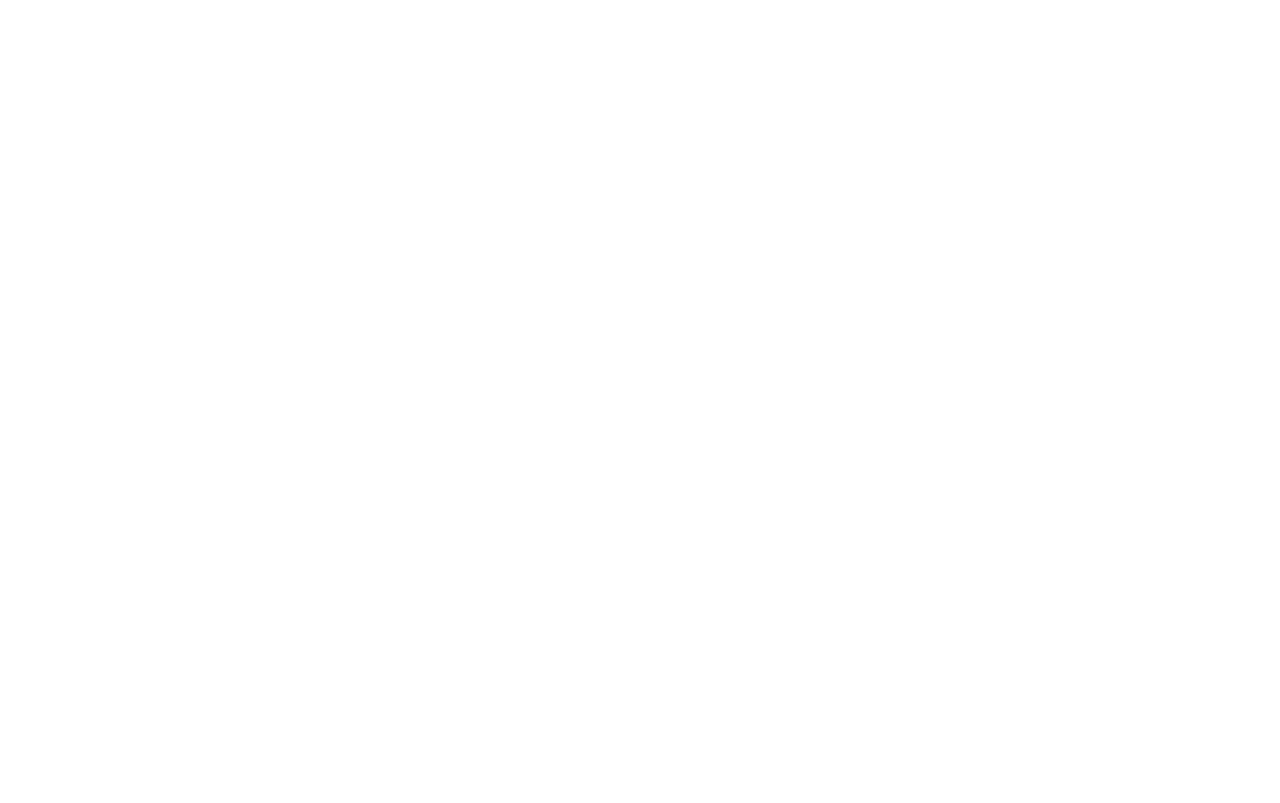
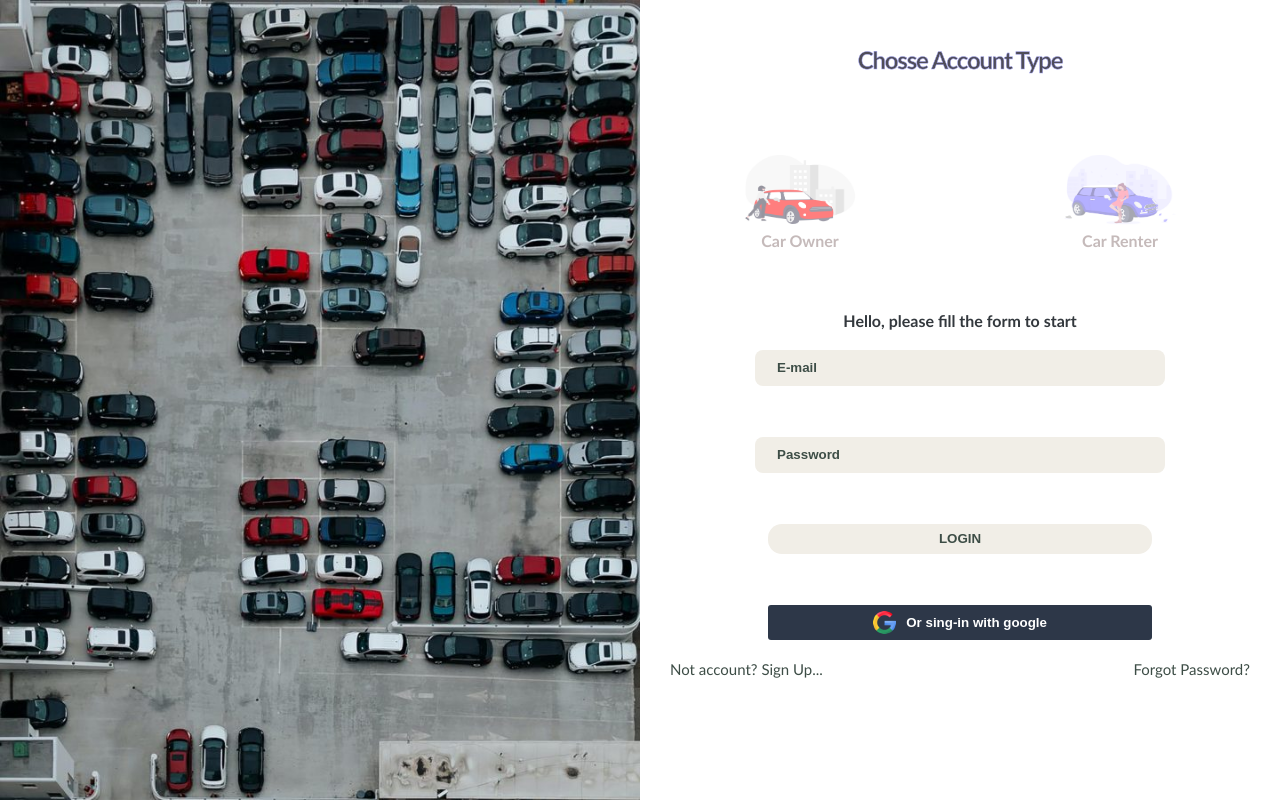
Before and after one commit to Jorgeosky/proyecto-rac, a React (Create React App) app: page /signin in a window 1280 px wide. Before the commit this address had no page. Built offline with nearby package versions, Linux system fonts and the light colour scheme.

Commit message:
create components and structure

```diff
--- /dev/null
+++ b/src/components/typeuser.js
@@ -0,0 +1,82 @@
+import React, { useState } from 'react';
+
+let type = '';
+const Aux1 = {
+  width: '100%',
+  height: '100%',
+  borderRadius: '10px',
+  opacity: '1',
+  color: '#8c7777',
+  textAlign: 'center',
+  margin: '0',
+};
+
+const Aux2 = {
+  width: '70%',
+  height: '70%',
+  borderRadius: '10px',
+  opacity: '0.5',
+  color: '#8c7777',
+  textAlign: 'center',
+  margin: '0',
+};
+
+export default function TypeUser() {
+  console.log(type);
+
+
+  let [image1, setImage1] = useState(0);
+  let [image2, setImage2] = useState(0);
+
+  let ImageCar1 = Aux2;
+  let ImageCar2 = Aux2;
+
+  if (image1 === 1) {
+    ImageCar1 = Aux1;
+    ImageCar2 = Aux2;
+  }
+  if (image2 === 1) {
+    ImageCar1 = Aux2;
+    ImageCar2 = Aux1;
+  }
+  return (
+    <>
+      <div class="Up">
+        <h2>Chosse Account Type</h2>
+        <div class="TypeUser">
+          <div
+            class="Icon"
+            onClick={() => {
+              type = 'Owner';
+              if (image1 === 0) {
+                setImage1(image1 + 1);
+              }
+              if (image2 === 1) {
+                setImage2(image2 - 1);
+              }
+            }}
+          >
+            <img style={ImageCar1} src="Login-2.png" alt="img1" />
+            <h4 style={ImageCar1}>Car Owner</h4>
+          </div>
+          <div
+            class="Icon"
+            onClick={() => {
+              type = 'Renter';
+              if (image2 === 0) {
+                setImage2(image2 + 1);
+              }
+              if (image1 === 1) {
+                setImage1(image1 - 1);
+              }
+            }}
+          >
+            <img style={ImageCar2} src="Login-3.png" alt="img2" />
+            <h4 style={ImageCar2}>Car Renter</h4>
+          </div>
+        </div>
+      </div>
+      <input class="typecar" type="text" name="typecar" id="typecar" value={type}></input>
+    </>
+  );
+}
--- a/src/pages/Login.js
+++ b/src/pages/Login.js
@@ -1,88 +1,10 @@
-import React, { useState } from 'react';
+import React from 'react';
 import { Link } from 'react-router-dom';
+import TypeUser from '../components/typeuser';
 
 let type = '';
 
-const Aux1 = {
-  width: '100%',
-  height: '100%',
-  borderRadius: '10px',
-  opacity: '1',
-  color: '#8c7777',
-  textAlign: 'center',
-  margin: '0',
-};
-
-const Aux2 = {
-  width: '70%',
-  height: '70%',
-  borderRadius: '10px',
-  opacity: '0.5',
-  color: '#8c7777',
-  textAlign: 'center',
-  margin: '0',
-};
-
-function TypeUser() {
-  let [image1, setImage1] = useState(0);
-  let [image2, setImage2] = useState(0);
-
-  let ImageCar1 = Aux2;
-  let ImageCar2 = Aux2;
-
-  if (image1 === 1) {
-    ImageCar1 = Aux1;
-    ImageCar2 = Aux2;
-  }
-  if (image2 === 1) {
-    ImageCar1 = Aux2;
-    ImageCar2 = Aux1;
-  }
-  return (
-    <>
-      <div class="Up">
-        <h2>Chosse Account Type</h2>
-        <div class="TypeUser">
-          <div
-            class="Icon"
-            onClick={() => {
-              type = 'Owner';
-              if (image1 === 0) {
-                setImage1(image1 + 1);
-              }
-              if (image2 === 1) {
-                setImage2(image2 - 1);
-              }
-            }}
-          >
-            <img style={ImageCar1} src="Login-2.png" alt="img1" />
-            <h4 style={ImageCar1}>Car Owner</h4>
-          </div>
-          <div
-            class="Icon"
-            onClick={() => {
-              type = 'Renter';
-              if (image2 === 0) {
-                setImage2(image2 + 1);
-              }
-              if (image1 === 1) {
-                setImage1(image1 - 1);
-              }
-            }}
-          >
-            <img style={ImageCar2} src="Login-3.png" alt="img2" />
-            <h4 style={ImageCar2}>Car Renter</h4>
-          </div>
-        </div>
-      </div>
-      <h4>
-        Hello{type === '' ? '' : ` Car ${type}`}, please fill the form to start
-      </h4>
-    </>
-  );
-}
-
-function Login() {
+export default function Login() {
   return (
     <div class="Login">
       <div class="Image">
@@ -90,7 +12,10 @@
       </div>
       <div class="Container">
         <form>
-          <TypeUser />
+          <TypeUser type={type} />
+          <h4>
+            Hello, please fill the form to start
+          </h4>
           <div class="Middle">
             <input type="email" name="email" id="email" placeholder="E-mail" />
             <input
@@ -122,5 +47,3 @@
     </div>
   );
 }
-
-export { Login };
--- /dev/null
+++ b/src/pages/Profile.js
@@ -0,0 +1,9 @@
+import React from 'react';
+
+export default function Profile() {
+  return (
+    <div>
+      <h1>Hola Mundo</h1>
+    </div>
+  )
+}
--- a/src/routes/AppRouter.js
+++ b/src/routes/AppRouter.js
@@ -1,18 +1,20 @@
-import React from "react";
-import { BrowserRouter, Route, Routes } from "react-router-dom";
-import { Login } from "../pages/Login";
-import ForgetPass from "../pages/ForgetPass";
-import SignUp from "../pages/SignUp";
-import Home from "../pages/Home";
+import React from 'react';
+import { BrowserRouter, Route, Routes } from 'react-router-dom';
+import Login from '../pages/Login';
+import ForgetPass from '../pages/ForgetPass';
+import SignUp from '../pages/SignUp';
+import Profile from '../pages/Profile';
+import Home from '../pages/Home';
 
 export const AppRouter = () => {
 	return (
 		<BrowserRouter>
 			<Routes>
-        <Route path="/Home" element={<Home />} />
-        <Route path="/" element={<Login />} />
-        <Route path="/ForgetPass" element={<ForgetPass />} />
-        <Route path="/SignUp" element={<SignUp />} />
+				<Route path="/" element={<Home />} />
+				<Route path="/signin" element={<Login />} />
+				<Route path="/profile" element={<Profile />} />
+				<Route path="/forgetpass" element={<ForgetPass />} />
+				<Route path="/signup" element={<SignUp />} />
 			</Routes>
 		</BrowserRouter>
 	);
--- a/src/styles/components/_login.scss
+++ b/src/styles/components/_login.scss
@@ -32,7 +32,7 @@
         flex-direction: column;
         width: 100%;
         height: 50%;
-        justify-content: center;
+        justify-content: space-around;
         align-items: center;
 
         h2 {
@@ -67,11 +67,17 @@
           }
         }
       }
+
       h4 {
         color: #33383d;
         margin: 20px 0 20px 0;
         align-self: center;
       }
+
+      .typecar {
+        display: none;
+      }
+
       .Middle {
         width: 100%;
         height: 50%;
--- a/src/styles/components/_signup.scss
+++ b/src/styles/components/_signup.scss
@@ -79,13 +79,13 @@
       width: 100%;
       display: flex;
       flex-direction: row;
-			justify-content: start;
+      justify-content: flex-start;
       align-items: center;
 
       label {
         width: 100%;
         display: flex;
-				justify-content: start;
+        justify-content: flex-start;
         flex-direction: row;
 
         input {
```
Lines whose indentation alone changed are shown as unchanged.
